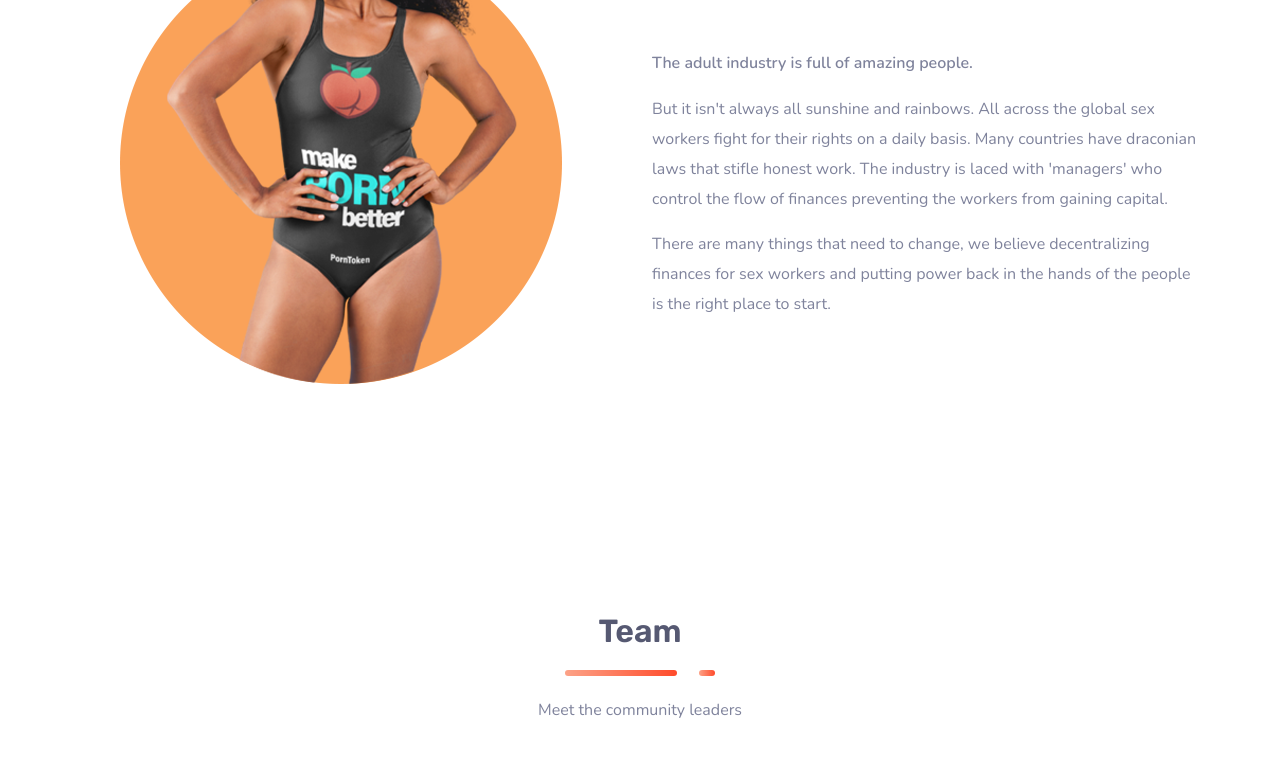
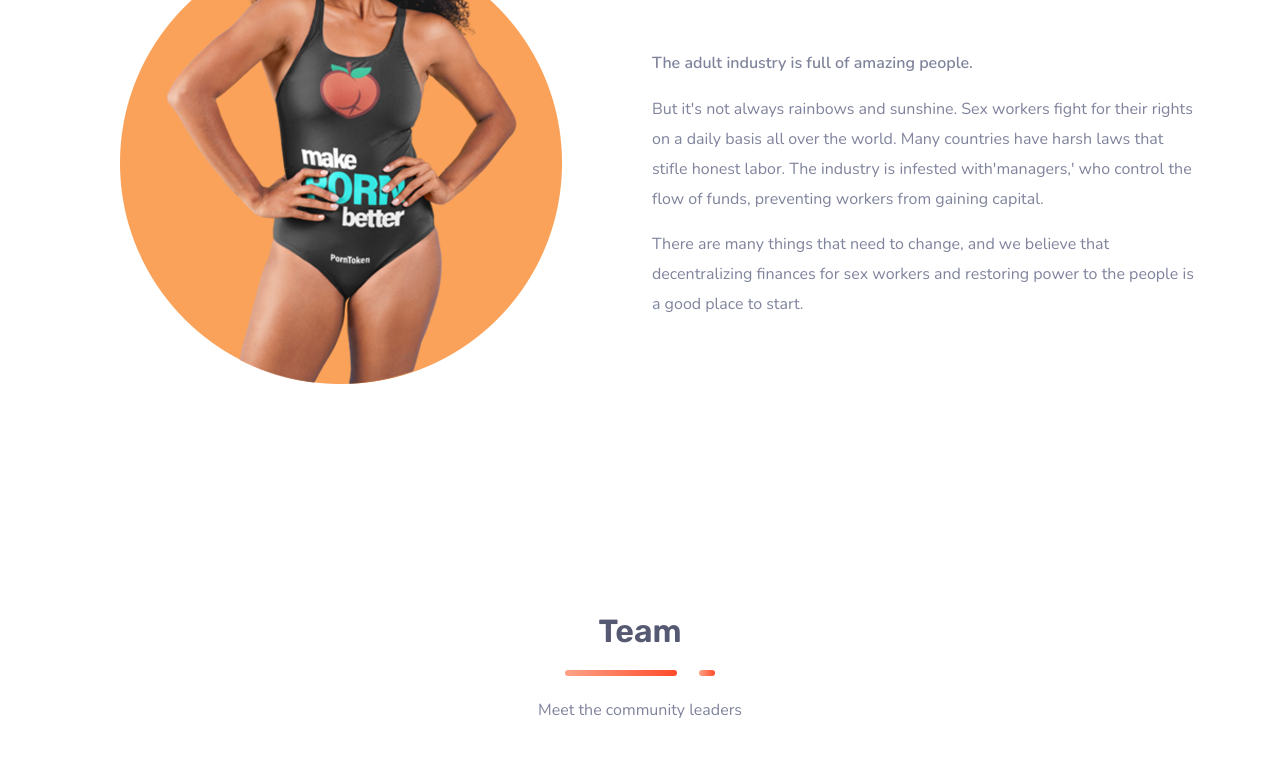
Before and after one commit to Shuraih/testtkn, a plain HTML site: page index.html in a window 1280 px wide. Shown: the part 1051-1823 px from the top of the page. Drawn offline with nearby package versions, Linux system fonts and the light colour scheme.

Commit message:
changed about us desc.

```diff
--- a/index.html
+++ b/index.html
@@ -152,11 +152,10 @@
                         </div>
                         <!-- /row -->
                         <strong>The adult industry is full of amazing people. </strong>
-                        <p>But it isn't always all sunshine and rainbows. All across the global sex workers fight for their rights on a daily
-                        basis. Many countries have draconian laws that stifle honest work. The industry is laced with 'managers' who control the
-                        flow of finances preventing the workers from gaining capital. </p>
-                        <p>There are many things that need to change, we believe
-                        decentralizing finances for sex workers and putting power back in the hands of the people is the right place to start. </p>
+
+                        <p>But it's not always rainbows and sunshine. Sex workers fight for their rights on a daily basis all over the world. Many countries have harsh laws that stifle honest labor. The industry is infested with'managers,' who control the flow of funds, preventing workers from gaining capital.</p>
+
+                        <p>There are many things that need to change, and we believe that decentralizing finances for sex workers and restoring power to the people is a good place to start.</p>
 
                     </div>
                 </div>
```
